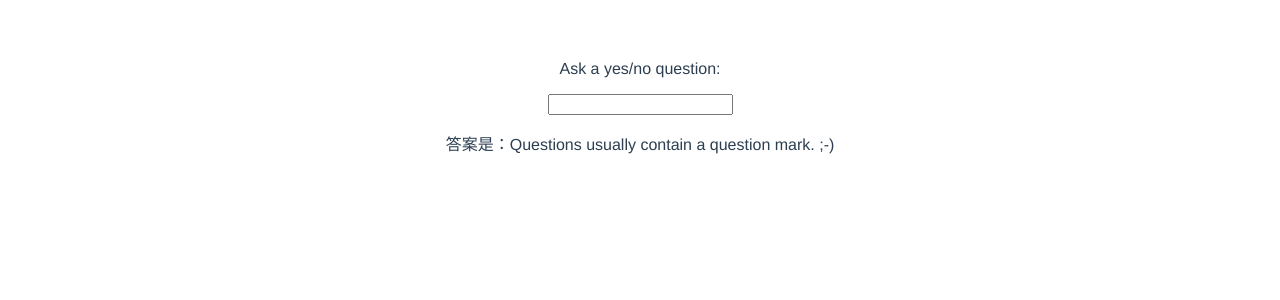
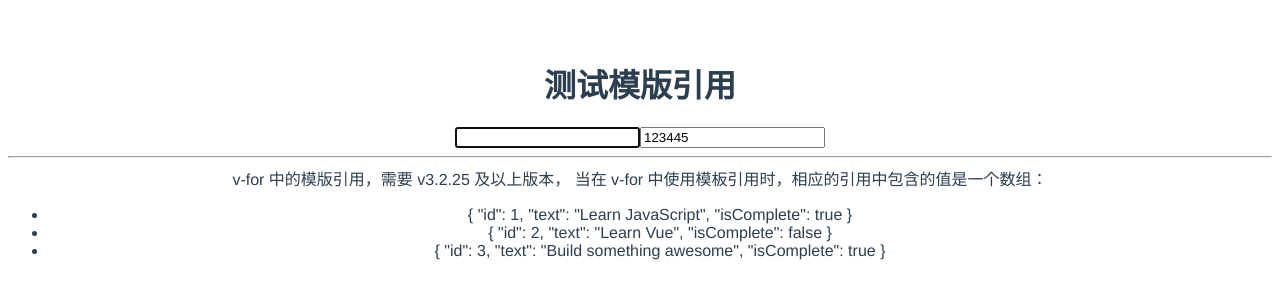
Before and after one commit to humanheima/vue-hello-world, a Vue app: page / in a window 1280 px wide. Shown: the top 300 px of the page. Built offline with nearby package versions, Linux system fonts and the light colour scheme.

Commit message:
基础:模版引用

```diff
--- a/src/App.vue
+++ b/src/App.vue
@@ -32,10 +32,13 @@
     <LifeCycle></LifeCycle>
   </div> -->
 
+  <!-- <div>
+    <Watcher></Watcher>
+  </div> -->
+
   <div>
-    <Watcher></Watcher>
+    <TemplateReference></TemplateReference>
   </div>
-
 </template>
 
 
@@ -54,6 +57,7 @@ import EventHandle from './components/EventHandle.vue';
 import FormInputBind from './components/FormInputBind.vue';
 import LifeCycle from './components/LifeCycle.vue';
 import Watcher from './components/Watcher.vue';
+import TemplateReference from './components/TemplateReference.vue';
 
 export default {
   name: 'App',
@@ -69,6 +73,7 @@ export default {
     FormInputBind,
     LifeCycle,
     Watcher,
+    TemplateReference,
   }
 }
 </script>
--- /dev/null
+++ b/src/components/TemplateReference.vue
@@ -0,0 +1,39 @@
+<script>
+export default {
+
+    data() {
+        return {
+            list: [
+                { id: 1, text: 'Learn JavaScript', isComplete: true },
+                { id: 2, text: 'Learn Vue', isComplete: false },
+                { id: 3, text: 'Build something awesome', isComplete: true }
+            ],
+        }
+    },
+    //在挂在之后访问
+    //挂载结束后引用都会被暴露在 this.$refs 之上：
+    mounted() {
+        this.$refs.input.focus()
+        console.log(this.$refs.items);
+    }
+}
+</script>
+
+<template>
+    <h1>测试模版引用</h1>
+
+    <input ref="input" />
+    <input type="text" value="123445">
+
+    <hr>
+    <div>
+        <span>v-for 中的模版引用，需要 v3.2.25 及以上版本，
+            当在 v-for 中使用模板引用时，相应的引用中包含的值是一个数组：</span>
+
+        <ul>
+            <li v-for="item in list" ref="items" :key="item.id">
+                {{ item }}
+            </li>
+        </ul>
+    </div>
+</template>
```
